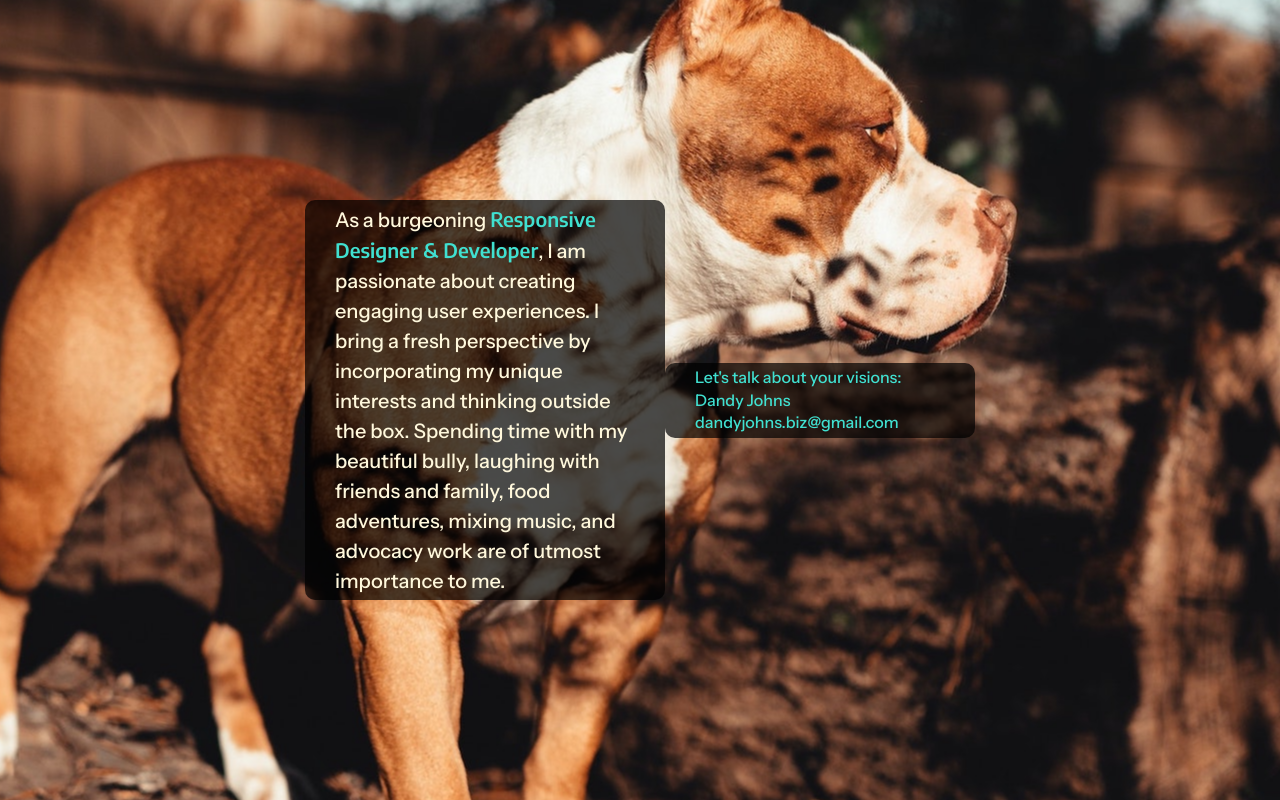
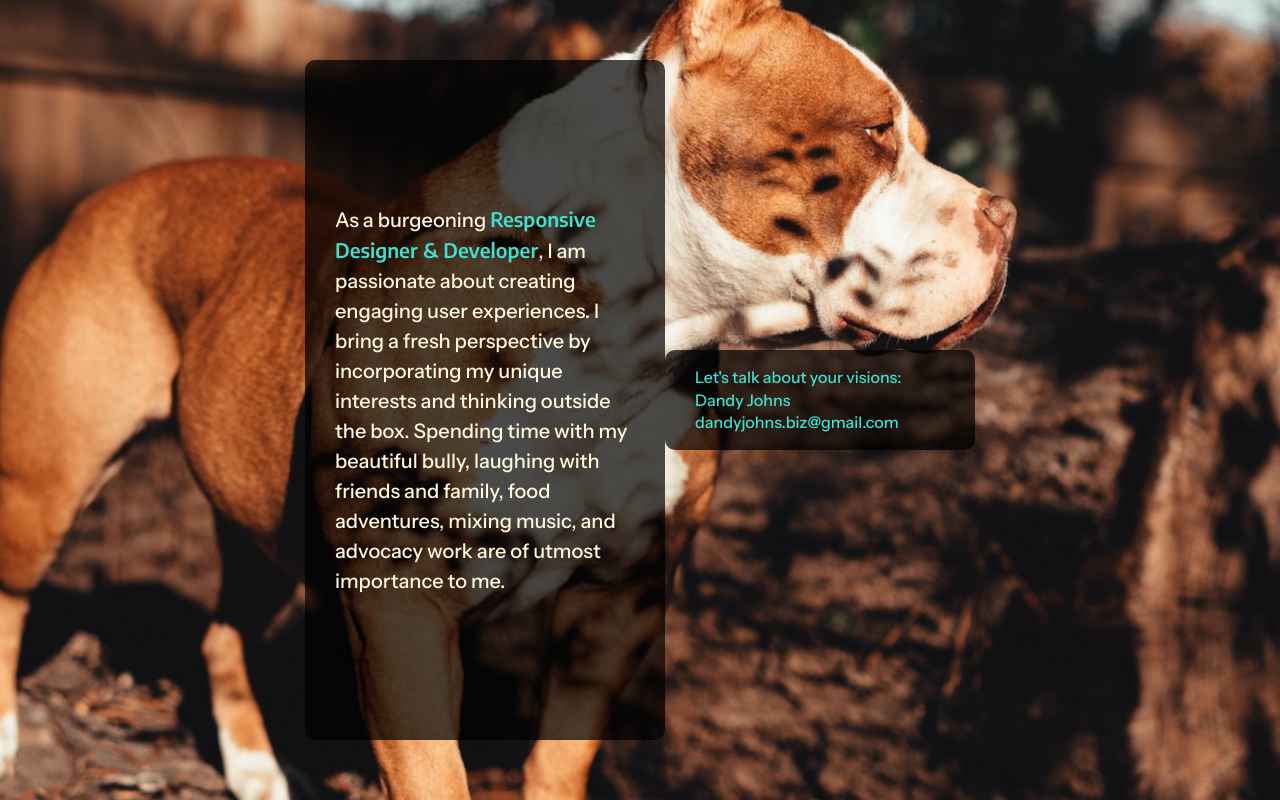
Before and after one commit to DandyJohns/about-me-flexbox, a plain HTML site: page index.html in a window 1280 px wide. Drawn offline with nearby package versions, Linux system fonts and the light colour scheme.

Commit message:
Increased height in content and contact divs

```diff
--- a/css/main.css
+++ b/css/main.css
@@ -129,7 +129,7 @@ body {
   border-radius: 10px;
   padding: 0px 30px;
   width: 300px;
-  height: 400px;
+  height: 680px;
   display: flex;
   justify-content: center;
   align-items: center;
@@ -149,7 +149,7 @@ body {
     border-radius: 10px;
     padding: 0px 30px;
     width: 250px;
-    height: 75px;
+    height: 100px;
     display: flex;
     justify-content: center;
     align-items: center;
```
